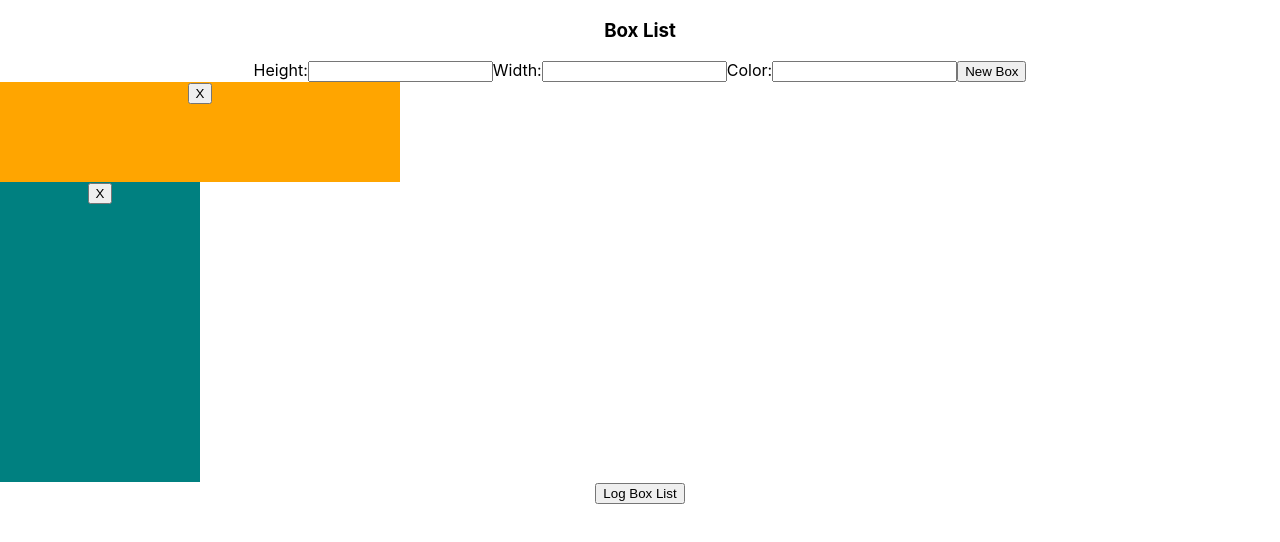
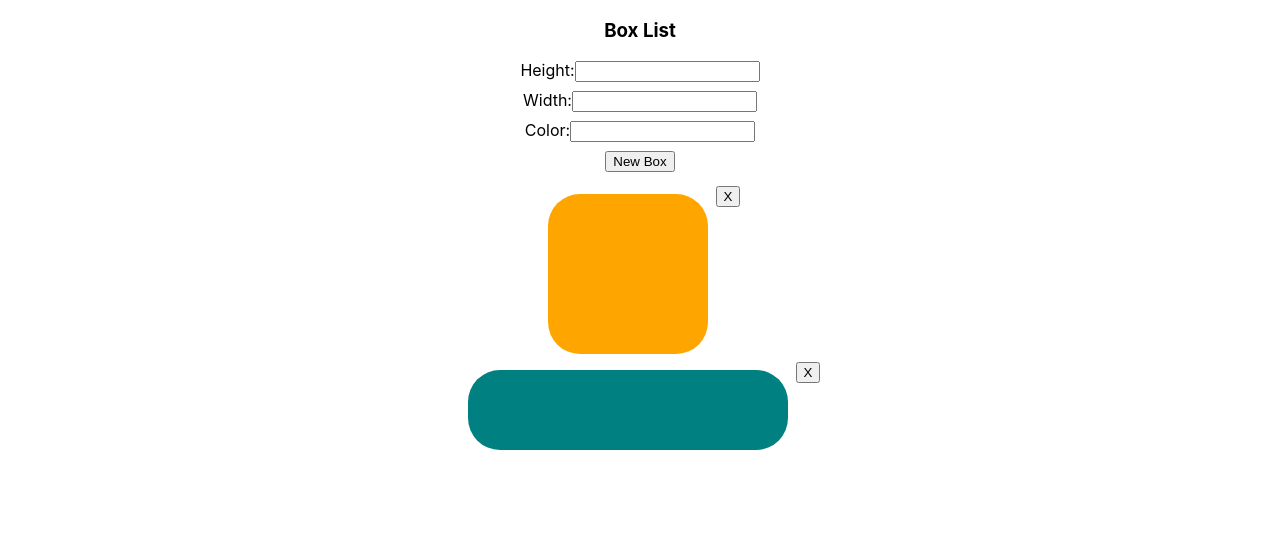
Before and after one commit to PatrickSontag/react_forms, a React (Create React App) app: page / in a window 1280 px wide. Shown: the top 542 px of the page. Built offline with nearby package versions, Linux system fonts and the light colour scheme.

Commit message:
add margin and radius

```diff
--- a/src/Box.css
+++ b/src/Box.css
@@ -1,3 +1,10 @@
-/* .Box {
+.Box {
+    display: flex;
+    justify-content: center;
+    align-items: flex-start;
+}
 
-} */
+.box {
+    border-radius: 2em;
+    margin: .5em;
+}
--- a/src/Box.js
+++ b/src/Box.js
@@ -3,14 +3,15 @@ import './Box.css';
 function Box(props) {
   const { boxHeight, boxWidth, boxColor, removeBox, id } = props;
   return (
-    <div className="Box" style={{
-      // height: "200px",
-      // width: "100px",
-      // backgroundColor: "green"
-      height: boxHeight,
-      width: boxWidth,
-      backgroundColor: boxColor
-      }}>
+    <div className="Box">
+      <div
+        className="box"
+        style={{
+          height: boxHeight,
+          width: boxWidth,
+          backgroundColor: boxColor
+        }}>
+      </div>
       <button onClick={() => removeBox(id)}>X</button>
     </div>
   );
--- a/src/BoxList.js
+++ b/src/BoxList.js
@@ -7,8 +7,8 @@ import NewBoxForm from './NewBoxForm';
 function BoxList() {
 
     const INITIAL_STATE = [
-        { id: uuid(), height: '100px', width: "400px", color: "orange" },
-        { id: uuid(), height: '300px', width: "200px", color: "teal" }
+        { id: uuid(), height: '10em', width: "10em", color: "orange" },
+        { id: uuid(), height: '5em', width: "20em", color: "teal" }
       ]
     const [boxes, setBoxes] = useState(INITIAL_STATE);
     const addBox = (newBox) => {
@@ -19,9 +19,6 @@ function BoxList() {
     setBoxes(boxes.filter(b => b.id !== id))
     }
 
-    const boxInfo = () => {
-        console.log("boxes", boxes);
-    }
     return (
     <div>
         <h3>Box List</h3>
@@ -36,7 +33,6 @@ function BoxList() {
                 key={id}
                 removeBox={removeBox}/>)}
         </div>
-        <button onClick={boxInfo}>Log Box List</button>
         <div onClick={console.log("div boxes", boxes)}></div>
 
     </div>
--- a/src/NewBoxForm.css
+++ b/src/NewBoxForm.css
@@ -0,0 +1,7 @@
+.form-line {
+    margin: .5em;
+}
+
+.form-button {
+    margin-bottom: 1em;
+}
--- a/src/NewBoxForm.js
+++ b/src/NewBoxForm.js
@@ -28,6 +28,7 @@ function NewBoxForm({ addBox }) {
 
   return (
     <form id="NewBoxForm" onSubmit={handleSubmit}>
+      <div className="form-line">
         <label htmlFor="height">Height:</label>
         <input
           id="height"
@@ -35,6 +36,8 @@ function NewBoxForm({ addBox }) {
           value={formData.height}
           onChange={handleChange}
         />
+      </div>
+      <div className="form-line">
         <label htmlFor="width">Width:</label>
         <input
           id="width"
@@ -42,6 +45,8 @@ function NewBoxForm({ addBox }) {
           value={formData.width}
           onChange={handleChange}
         />
+      </div>
+      <div className="form-line">
         <label htmlFor="color">Color:</label>
         <input
           id="color"
@@ -49,7 +54,8 @@ function NewBoxForm({ addBox }) {
           value={formData.color}
           onChange={handleChange}
         />
-      <button>New Box</button>
+      </div>
+      <button className="form-button">New Box</button>
     </form>
   );
 }
```
Lines whose indentation alone changed are shown as unchanged.
